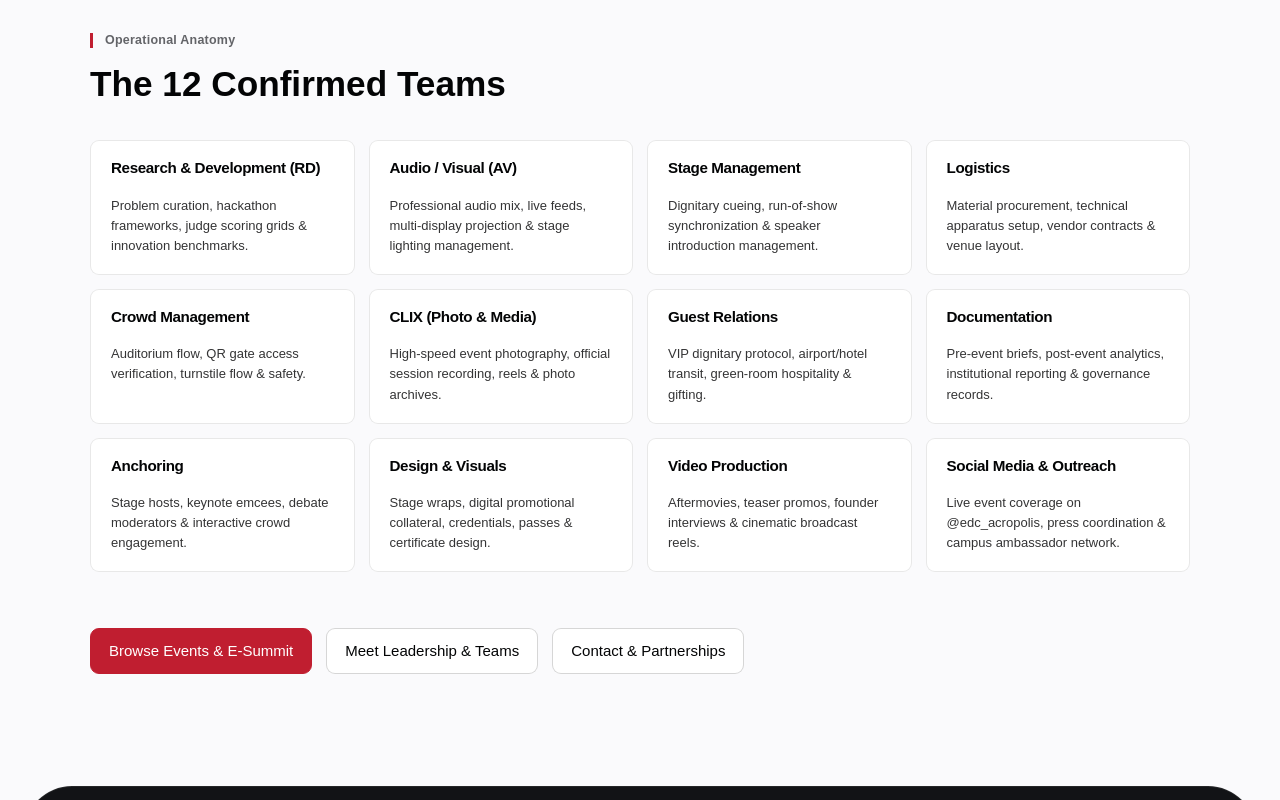
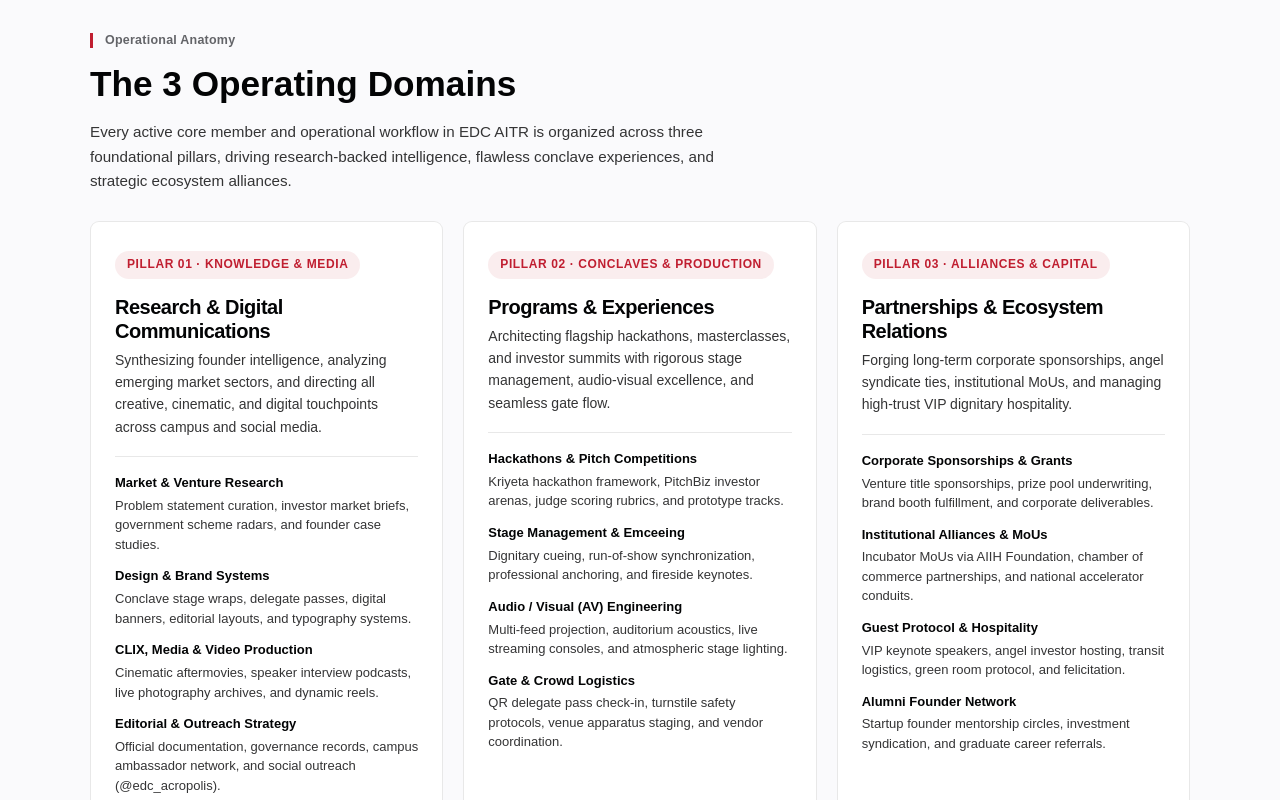
Before and after one commit to anveshr312-bit/edcaitr, a Next.js app in the folder frontend/: page /about in a window 1280 px wide. Shown: the part 1460-2260 px from the top of the page. Built offline with nearby package versions, Linux system fonts and the light colour scheme; no server answers; the database is empty; a web font is replaced by a local one.

Commit message:
feat(about): align operational anatomy to 3 official core domains

```diff
--- a/frontend/src/app/about/page.tsx
+++ b/frontend/src/app/about/page.tsx
@@ -146,39 +146,203 @@ export default function AboutPage() {
         </div>
       </section>
 
-      {/* 12 Operational Teams Breakdown */}
+      {/* Operational Anatomy: 3 Domains Breakdown */}
       <section style={{ maxWidth: 1100, margin: '0 auto', width: '100%' }}>
         <div style={{ marginBottom: 28 }}>
           <h2 style={{ fontSize: '0.78rem', fontWeight: 700, letterSpacing: '0.02em', color: 'var(--text-muted)', margin: '0 0 8px', borderLeft: '3px solid var(--color-3-accent-personality)', paddingLeft: 12 }}>
             Operational Anatomy
           </h2>
           <div style={{ fontSize: 'clamp(1.5rem, 2.8vw, 2.2rem)', fontWeight: 800 }}>
-            The 12 Confirmed Teams
+            The 3 Operating Domains
           </div>
+          <p style={{ margin: '8px 0 0', fontSize: '0.95rem', color: 'var(--text-secondary)', maxWidth: 680, lineHeight: 1.6 }}>
+            Every active core member and operational workflow in EDC AITR is organized across three foundational pillars, driving research-backed intelligence, flawless conclave experiences, and strategic ecosystem alliances.
+          </p>
         </div>
 
-        <div style={{ display: 'grid', gridTemplateColumns: 'repeat(auto-fit, minmax(240px, 1fr))', gap: 14 }}>
-          {[
-            { name: 'Research & Development (RD)', desc: 'Problem curation, hackathon frameworks, judge scoring grids & innovation benchmarks.' },
-            { name: 'Audio / Visual (AV)', desc: 'Professional audio mix, live feeds, multi-display projection & stage lighting management.' },
-            { name: 'Stage Management', desc: 'Dignitary cueing, run-of-show synchronization & speaker introduction management.' },
-            { name: 'Logistics', desc: 'Material procurement, technical apparatus setup, vendor contracts & venue layout.' },
-            { name: 'Crowd Management', desc: 'Auditorium flow, QR gate access verification, turnstile flow & safety.' },
-            { name: 'CLIX (Photo & Media)', desc: 'High-speed event photography, official session recording, reels & photo archives.' },
-            { name: 'Guest Relations', desc: 'VIP dignitary protocol, airport/hotel transit, green-room hospitality & gifting.' },
-            { name: 'Documentation', desc: 'Pre-event briefs, post-event analytics, institutional reporting & governance records.' },
-            { name: 'Anchoring', desc: 'Stage hosts, keynote emcees, debate moderators & interactive crowd engagement.' },
-            { name: 'Design & Visuals', desc: 'Stage wraps, digital promotional collateral, credentials, passes & certificate design.' },
-            { name: 'Video Production', desc: 'Aftermovies, teaser promos, founder interviews & cinematic broadcast reels.' },
-            { name: 'Social Media & Outreach', desc: 'Live event coverage on @edc_acropolis, press coordination & campus ambassador network.' },
-          ].map((t) => (
-            <div key={t.name} className="card" style={{ padding: '18px 20px' }}>
-              <h3 style={{ margin: '0 0 6px', fontSize: '0.95rem', fontWeight: 700 }}>{t.name}</h3>
-              <p style={{ margin: 0, fontSize: 13, color: 'var(--text-secondary)', lineHeight: 1.55 }}>
-                {t.desc}
+        <div style={{ display: 'grid', gridTemplateColumns: 'repeat(auto-fit, minmax(320px, 1fr))', gap: 20 }}>
+          {/* Domain 1: Research & Digital Communications */}
+          <div
+            className="card"
+            style={{
+              padding: '28px 24px',
+              display: 'flex',
+              flexDirection: 'column',
+              justifyContent: 'space-between',
+              border: '1px solid var(--border-hairline)',
+              borderRadius: 'var(--radius-panel)',
+              background: 'var(--surface)',
+            }}
+          >
+            <div>
+              <div style={{ display: 'inline-flex', alignItems: 'center', gap: 8, padding: '4px 12px', borderRadius: 999, background: 'rgba(192, 30, 48, 0.08)', color: 'var(--color-3-accent-personality)', fontSize: '0.75rem', fontWeight: 700, textTransform: 'uppercase', letterSpacing: '0.05em', marginBottom: 16 }}>
+                Pillar 01 · Knowledge &amp; Media
+              </div>
+              <h3 style={{ margin: '0 0 6px', fontSize: '1.25rem', fontWeight: 800, color: 'var(--text-primary)' }}>
+                Research &amp; Digital Communications
+              </h3>
+              <p style={{ margin: '0 0 18px', fontSize: '0.875rem', color: 'var(--text-secondary)', lineHeight: 1.6 }}>
+                Synthesizing founder intelligence, analyzing emerging market sectors, and directing all creative, cinematic, and digital touchpoints across campus and social media.
               </p>
+
+              <div style={{ borderTop: '1px solid var(--border-hairline)', paddingTop: 16, display: 'grid', gap: 12 }}>
+                <div>
+                  <div style={{ fontSize: '0.8125rem', fontWeight: 700, color: 'var(--text-primary)', marginBottom: 2 }}>
+                    Market &amp; Venture Research
+                  </div>
+                  <div style={{ fontSize: '0.8125rem', color: 'var(--text-secondary)', lineHeight: 1.5 }}>
+                    Problem statement curation, investor market briefs, government scheme radars, and founder case studies.
+                  </div>
+                </div>
+                <div>
+                  <div style={{ fontSize: '0.8125rem', fontWeight: 700, color: 'var(--text-primary)', marginBottom: 2 }}>
+                    Design &amp; Brand Systems
+                  </div>
+                  <div style={{ fontSize: '0.8125rem', color: 'var(--text-secondary)', lineHeight: 1.5 }}>
+                    Conclave stage wraps, delegate passes, digital banners, editorial layouts, and typography systems.
+                  </div>
+                </div>
+                <div>
+                  <div style={{ fontSize: '0.8125rem', fontWeight: 700, color: 'var(--text-primary)', marginBottom: 2 }}>
+                    CLIX, Media &amp; Video Production
+                  </div>
+                  <div style={{ fontSize: '0.8125rem', color: 'var(--text-secondary)', lineHeight: 1.5 }}>
+                    Cinematic aftermovies, speaker interview podcasts, live photography archives, and dynamic reels.
+                  </div>
+                </div>
+                <div>
+                  <div style={{ fontSize: '0.8125rem', fontWeight: 700, color: 'var(--text-primary)', marginBottom: 2 }}>
+                    Editorial &amp; Outreach Strategy
+                  </div>
+                  <div style={{ fontSize: '0.8125rem', color: 'var(--text-secondary)', lineHeight: 1.5 }}>
+                    Official documentation, governance records, campus ambassador network, and social outreach (@edc_acropolis).
+                  </div>
+                </div>
+              </div>
             </div>
-          ))}
+          </div>
+
+          {/* Domain 2: Programs & Experiences */}
+          <div
+            className="card"
+            style={{
+              padding: '28px 24px',
+              display: 'flex',
+              flexDirection: 'column',
+              justifyContent: 'space-between',
+              border: '1px solid var(--border-hairline)',
+              borderRadius: 'var(--radius-panel)',
+              background: 'var(--surface)',
+            }}
+          >
+            <div>
+              <div style={{ display: 'inline-flex', alignItems: 'center', gap: 8, padding: '4px 12px', borderRadius: 999, background: 'rgba(192, 30, 48, 0.08)', color: 'var(--color-3-accent-personality)', fontSize: '0.75rem', fontWeight: 700, textTransform: 'uppercase', letterSpacing: '0.05em', marginBottom: 16 }}>
+                Pillar 02 · Conclaves &amp; Production
+              </div>
+              <h3 style={{ margin: '0 0 6px', fontSize: '1.25rem', fontWeight: 800, color: 'var(--text-primary)' }}>
+                Programs &amp; Experiences
+              </h3>
+              <p style={{ margin: '0 0 18px', fontSize: '0.875rem', color: 'var(--text-secondary)', lineHeight: 1.6 }}>
+                Architecting flagship hackathons, masterclasses, and investor summits with rigorous stage management, audio-visual excellence, and seamless gate flow.
+              </p>
+
+              <div style={{ borderTop: '1px solid var(--border-hairline)', paddingTop: 16, display: 'grid', gap: 12 }}>
+                <div>
+                  <div style={{ fontSize: '0.8125rem', fontWeight: 700, color: 'var(--text-primary)', marginBottom: 2 }}>
+                    Hackathons &amp; Pitch Competitions
+                  </div>
+                  <div style={{ fontSize: '0.8125rem', color: 'var(--text-secondary)', lineHeight: 1.5 }}>
+                    Kriyeta hackathon framework, PitchBiz investor arenas, judge scoring rubrics, and prototype tracks.
+                  </div>
+                </div>
+                <div>
+                  <div style={{ fontSize: '0.8125rem', fontWeight: 700, color: 'var(--text-primary)', marginBottom: 2 }}>
+                    Stage Management &amp; Emceeing
+                  </div>
+                  <div style={{ fontSize: '0.8125rem', color: 'var(--text-secondary)', lineHeight: 1.5 }}>
+                    Dignitary cueing, run-of-show synchronization, professional anchoring, and fireside keynotes.
+                  </div>
+                </div>
+                <div>
+                  <div style={{ fontSize: '0.8125rem', fontWeight: 700, color: 'var(--text-primary)', marginBottom: 2 }}>
+                    Audio / Visual (AV) Engineering
+                  </div>
+                  <div style={{ fontSize: '0.8125rem', color: 'var(--text-secondary)', lineHeight: 1.5 }}>
+                    Multi-feed projection, auditorium acoustics, live streaming consoles, and atmospheric stage lighting.
+                  </div>
+                </div>
+                <div>
+                  <div style={{ fontSize: '0.8125rem', fontWeight: 700, color: 'var(--text-primary)', marginBottom: 2 }}>
+                    Gate &amp; Crowd Logistics
+                  </div>
+                  <div style={{ fontSize: '0.8125rem', color: 'var(--text-secondary)', lineHeight: 1.5 }}>
+                    QR delegate pass check-in, turnstile safety protocols, venue apparatus staging, and vendor coordination.
+                  </div>
+                </div>
+              </div>
+            </div>
+          </div>
+
+          {/* Domain 3: Partnerships & Ecosystem Relations */}
+          <div
+            className="card"
+            style={{
+              padding: '28px 24px',
+              display: 'flex',
+              flexDirection: 'column',
+              justifyContent: 'space-between',
+              border: '1px solid var(--border-hairline)',
+              borderRadius: 'var(--radius-panel)',
+              background: 'var(--surface)',
+            }}
+          >
+            <div>
+              <div style={{ display: 'inline-flex', alignItems: 'center', gap: 8, padding: '4px 12px', borderRadius: 999, background: 'rgba(192, 30, 48, 0.08)', color: 'var(--color-3-accent-personality)', fontSize: '0.75rem', fontWeight: 700, textTransform: 'uppercase', letterSpacing: '0.05em', marginBottom: 16 }}>
+                Pillar 03 · Alliances &amp; Capital
+              </div>
+              <h3 style={{ margin: '0 0 6px', fontSize: '1.25rem', fontWeight: 800, color: 'var(--text-primary)' }}>
+                Partnerships &amp; Ecosystem Relations
+              </h3>
+              <p style={{ margin: '0 0 18px', fontSize: '0.875rem', color: 'var(--text-secondary)', lineHeight: 1.6 }}>
+                Forging long-term corporate sponsorships, angel syndicate ties, institutional MoUs, and managing high-trust VIP dignitary hospitality.
+              </p>
+
+              <div style={{ borderTop: '1px solid var(--border-hairline)', paddingTop: 16, display: 'grid', gap: 12 }}>
+                <div>
+                  <div style={{ fontSize: '0.8125rem', fontWeight: 700, color: 'var(--text-primary)', marginBottom: 2 }}>
+                    Corporate Sponsorships &amp; Grants
+                  </div>
+                  <div style={{ fontSize: '0.8125rem', color: 'var(--text-secondary)', lineHeight: 1.5 }}>
+                    Venture title sponsorships, prize pool underwriting, brand booth fulfillment, and corporate deliverables.
+                  </div>
+                </div>
+                <div>
+                  <div style={{ fontSize: '0.8125rem', fontWeight: 700, color: 'var(--text-primary)', marginBottom: 2 }}>
+                    Institutional Alliances &amp; MoUs
+                  </div>
+                  <div style={{ fontSize: '0.8125rem', color: 'var(--text-secondary)', lineHeight: 1.5 }}>
+                    Incubator MoUs via AIIH Foundation, chamber of commerce partnerships, and national accelerator conduits.
+                  </div>
+                </div>
+                <div>
+                  <div style={{ fontSize: '0.8125rem', fontWeight: 700, color: 'var(--text-primary)', marginBottom: 2 }}>
+                    Guest Protocol &amp; Hospitality
+                  </div>
+                  <div style={{ fontSize: '0.8125rem', color: 'var(--text-secondary)', lineHeight: 1.5 }}>
+                    VIP keynote speakers, angel investor hosting, transit logistics, green room protocol, and felicitation.
+                  </div>
+                </div>
+                <div>
+                  <div style={{ fontSize: '0.8125rem', fontWeight: 700, color: 'var(--text-primary)', marginBottom: 2 }}>
+                    Alumni Founder Network
+                  </div>
+                  <div style={{ fontSize: '0.8125rem', color: 'var(--text-secondary)', lineHeight: 1.5 }}>
+                    Startup founder mentorship circles, investment syndication, and graduate career referrals.
+                  </div>
+                </div>
+              </div>
+            </div>
+          </div>
         </div>
       </section>
 
--- a/frontend/src/app/account/dashboard/page.tsx
+++ b/frontend/src/app/account/dashboard/page.tsx
@@ -295,7 +295,7 @@ export default async function DashboardPage() {
                   My Event Work
                 </h3>
                 <p className="card-meta" style={{ margin: 0, lineHeight: 1.5 }}>
-                  View assigned operational tasks across the 12 confirmed teams (RD, AV, Logistics, Stage, Clix, and more).
+                  View assigned operational tasks across our 3 official domains (Research &amp; Digital, Programs &amp; Experiences, Partnerships &amp; Ecosystem).
                 </p>
               </div>
               <div style={{ marginTop: 20, paddingTop: 14, borderTop: '1px solid var(--border-hairline)' }}>
--- a/frontend/src/app/workspace/events/[id]/teams/page.tsx
+++ b/frontend/src/app/workspace/events/[id]/teams/page.tsx
@@ -68,7 +68,7 @@ export default async function EventTeamsPage({
           <div>
             <h1 style={{ margin: '0 0 6px', fontSize: 'clamp(1.4rem, 2.6vw, 2rem)', fontWeight: 700, color: 'var(--text-primary)' }}>Operational Teams</h1>
             <p style={{ margin: 0, color: 'var(--text-secondary)', fontSize: 14 }}>
-              {normalizedMembers.length} member{normalizedMembers.length !== 1 ? 's' : ''} across 12 confirmed teams.
+              {normalizedMembers.length} member{normalizedMembers.length !== 1 ? 's' : ''} assigned across operational squads.
             </p>
           </div>
         </div>
```
